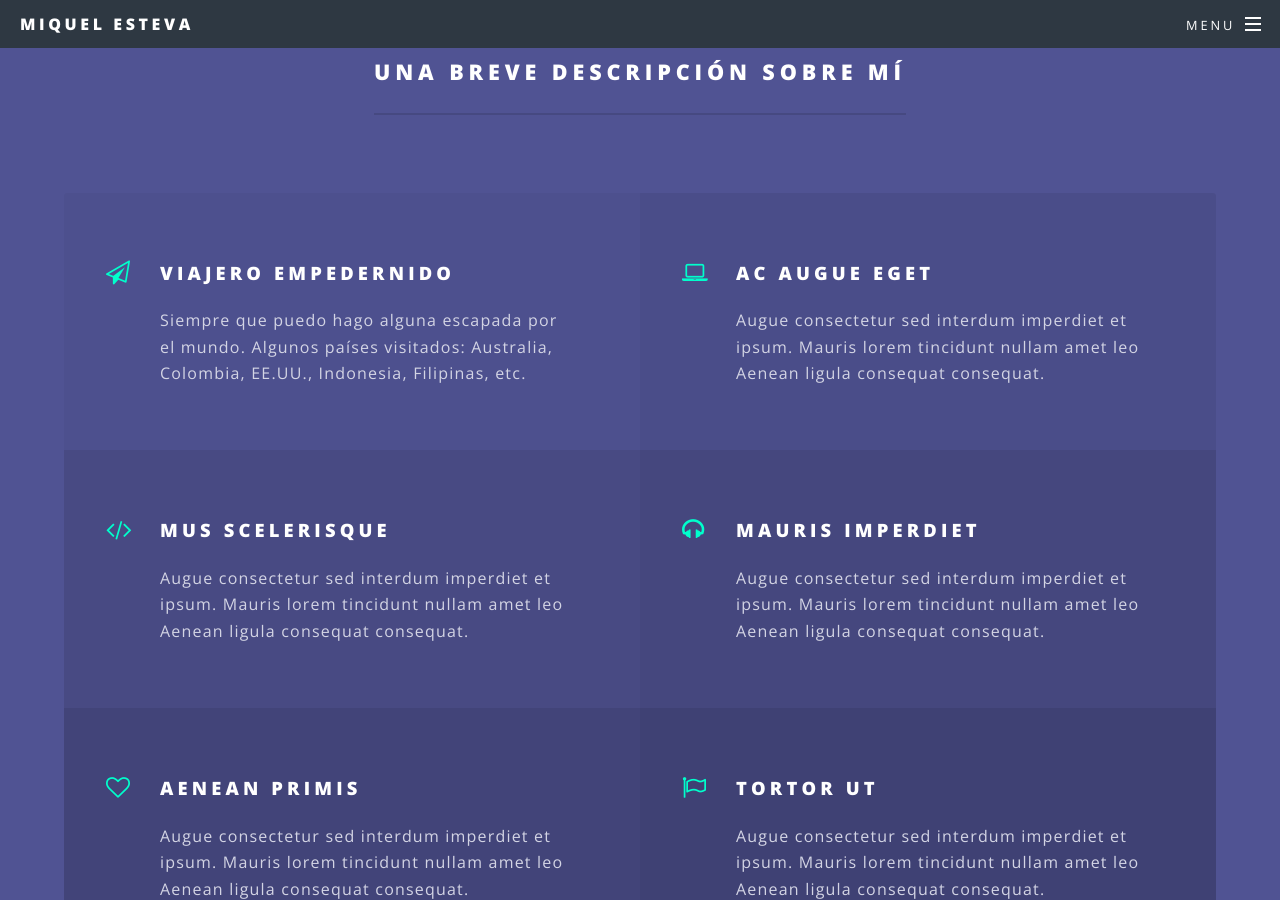
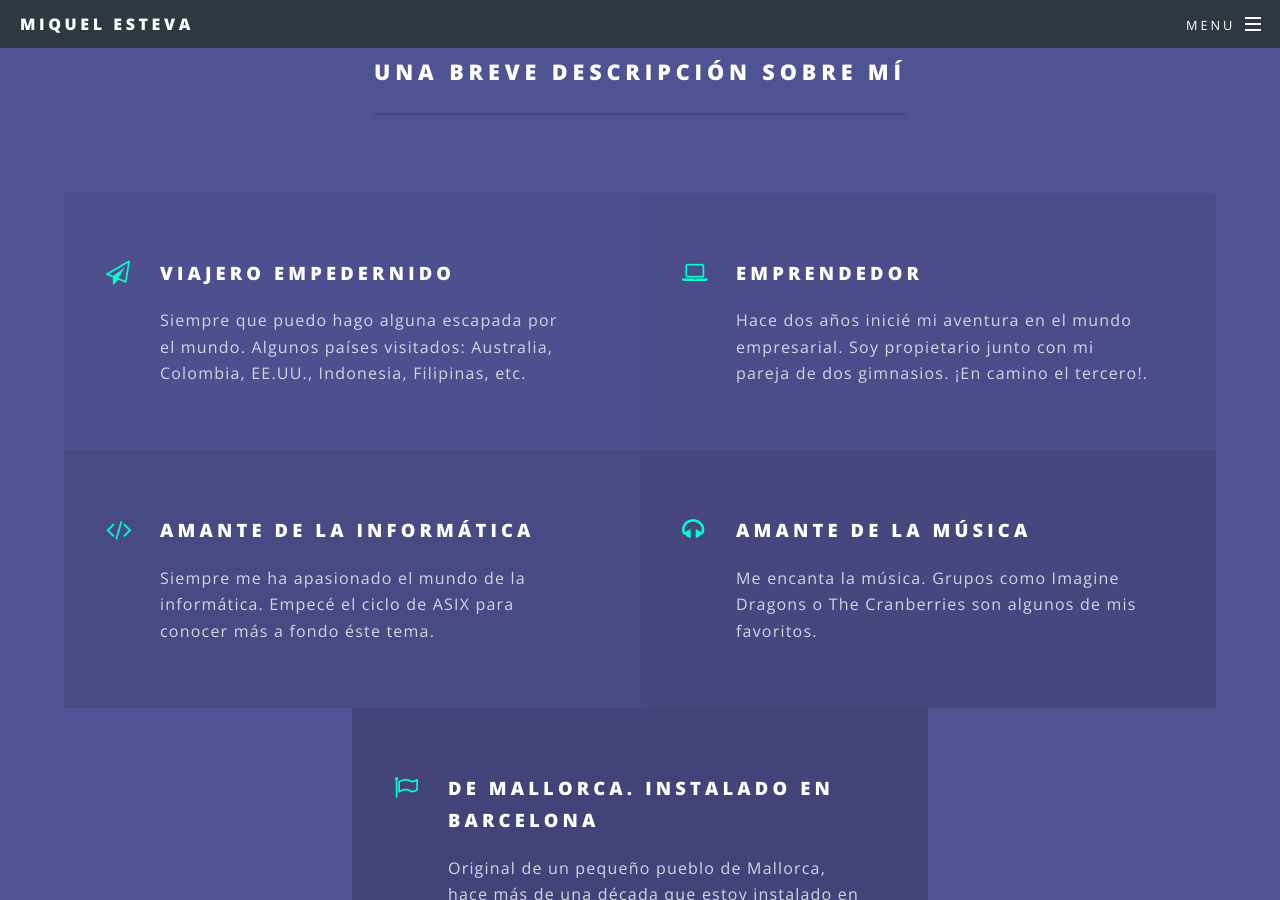
Before and after one commit to miquelesteva/miquelesteva.github.io, a Jekyll site: the page built from index.html, in a window 1280 px wide and 900 px high, scrolled down 1412 px. Built offline with Jekyll 4.4.1, drawn with Linux system fonts in a browser that asks for light colours; some of the changed text lies outside the part shown.

Commit message:
nou index.html

```diff
--- a/index.html
+++ b/index.html
@@ -26,34 +26,8 @@ layout: landing
 	</div>
 </section>
 
+
 <!-- Two -->
-<!--
-<section id="two" class="wrapper alt style2">
-	<section class="spotlight">
-		<div class="image"><img src="images/pic01.jpg" alt="" /></div><div class="content">
-			<h2>Magna primis lobortis<br />
-			sed ullamcorper</h2>
-			<p>Aliquam ut ex ut augue consectetur interdum. Donec hendrerit imperdiet. Mauris eleifend fringilla nullam aenean mi ligula.</p>
-		</div>
-	</section>
-	<section class="spotlight">
-		<div class="image"><img src="images/pic02.jpg" alt="" /></div><div class="content">
-			<h2>Tortor dolore feugiat<br />
-			elementum magna</h2>
-			<p>Aliquam ut ex ut augue consectetur interdum. Donec hendrerit imperdiet. Mauris eleifend fringilla nullam aenean mi ligula.</p>
-		</div>
-	</section>
-	<section class="spotlight">
-		<div class="image"><img src="images/pic03.jpg" alt="" /></div><div class="content">
-			<h2>Augue eleifend aliquet<br />
-			sed condimentum</h2>
-			<p>Aliquam ut ex ut augue consectetur interdum. Donec hendrerit imperdiet. Mauris eleifend fringilla nullam aenean mi ligula.</p>
-		</div>
-	</section>
-</section>
--->
-
-<!-- Three -->
 <section id="three" class="wrapper style3 special">
 	<div class="inner">
 		<header class="major">
@@ -65,41 +39,21 @@ layout: landing
 				<p>Siempre que puedo hago alguna escapada por el mundo. Algunos países visitados: Australia, Colombia, EE.UU., Indonesia, Filipinas, etc.</p>
 			</li>
 			<li class="icon fa-laptop">
-				<h3>Ac Augue Eget</h3>
-				<p>Augue consectetur sed interdum imperdiet et ipsum. Mauris lorem tincidunt nullam amet leo Aenean ligula consequat consequat.</p>
+				<h3>Emprendedor</h3>
+				<p>Hace dos años inicié mi aventura en el mundo empresarial. Soy propietario junto con mi pareja de dos gimnasios. ¡En camino el tercero!.</p>
 			</li>
 			<li class="icon fa-code">
-				<h3>Mus Scelerisque</h3>
-				<p>Augue consectetur sed interdum imperdiet et ipsum. Mauris lorem tincidunt nullam amet leo Aenean ligula consequat consequat.</p>
+				<h3>Amante de la informática</h3>
+				<p>Siempre me ha apasionado el mundo de la informática. Empecé el ciclo de ASIX para conocer más a fondo éste tema.</p>
 			</li>
 			<li class="icon fa-headphones">
-				<h3>Mauris Imperdiet</h3>
-				<p>Augue consectetur sed interdum imperdiet et ipsum. Mauris lorem tincidunt nullam amet leo Aenean ligula consequat consequat.</p>
-			</li>
-			<li class="icon fa-heart-o">
-				<h3>Aenean Primis</h3>
-				<p>Augue consectetur sed interdum imperdiet et ipsum. Mauris lorem tincidunt nullam amet leo Aenean ligula consequat consequat.</p>
+				<h3>Amante de la música</h3>
+				<p>Me encanta la música. Grupos como Imagine Dragons o The Cranberries son algunos de mis favoritos. </p>
 			</li>
 			<li class="icon fa-flag-o">
-				<h3>Tortor Ut</h3>
-				<p>Augue consectetur sed interdum imperdiet et ipsum. Mauris lorem tincidunt nullam amet leo Aenean ligula consequat consequat.</p>
+				<h3>De Mallorca. Instalado en Barcelona</h3>
+				<p>Original de un pequeño pueblo de Mallorca, hace más de una década que estoy instalado en Barcelona.</p>
 			</li>
 		</ul>
 	</div>
 </section>
-
-<!-- CTA -->
-<!--
-<section id="cta" class="wrapper style4">
-	<div class="inner">
-		<header>
-			<h2>Arcue ut vel commodo</h2>
-			<p>Aliquam ut ex ut augue consectetur interdum endrerit imperdiet amet eleifend fringilla.</p>
-		</header>
-		<ul class="actions vertical">
-			<li><a href="#" class="button fit special">Activate</a></li>
-			<li><a href="#" class="button fit">Learn More</a></li>
-		</ul>
-	</div>
-</section>
--->
```
